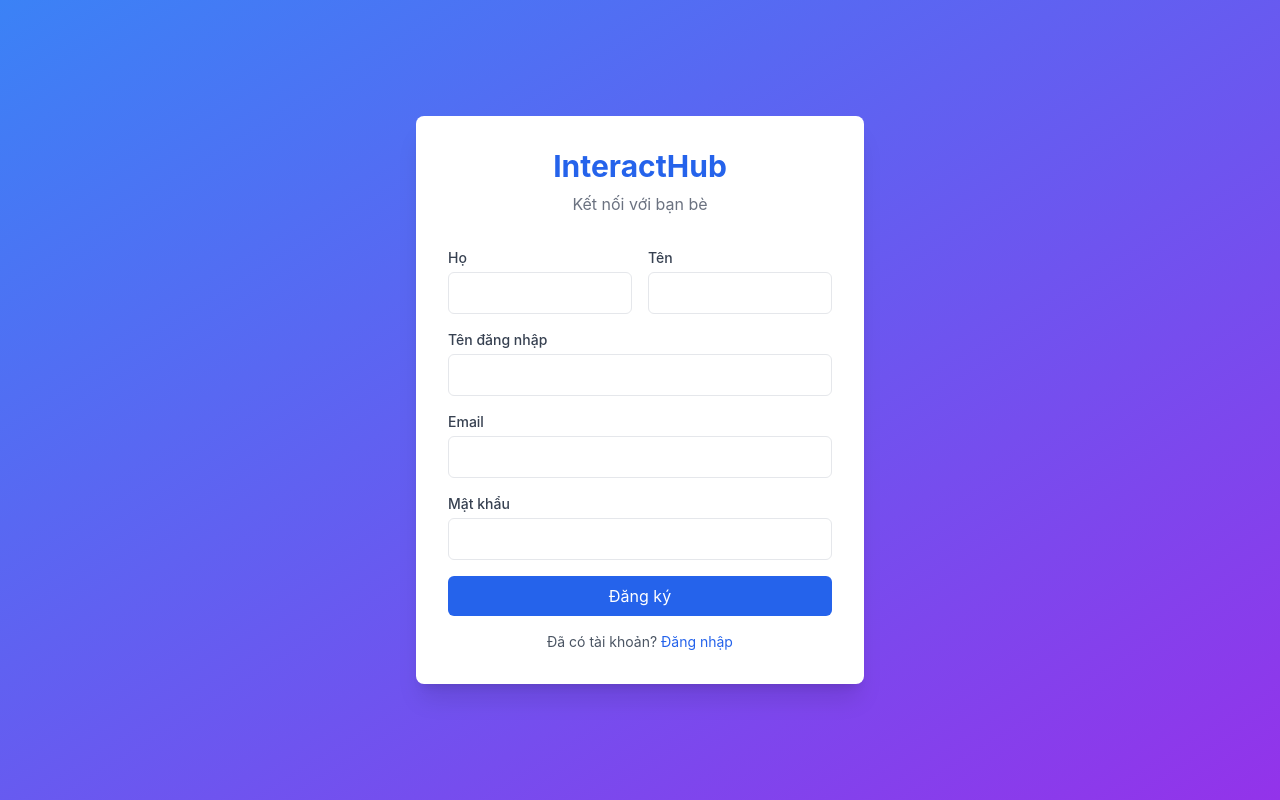
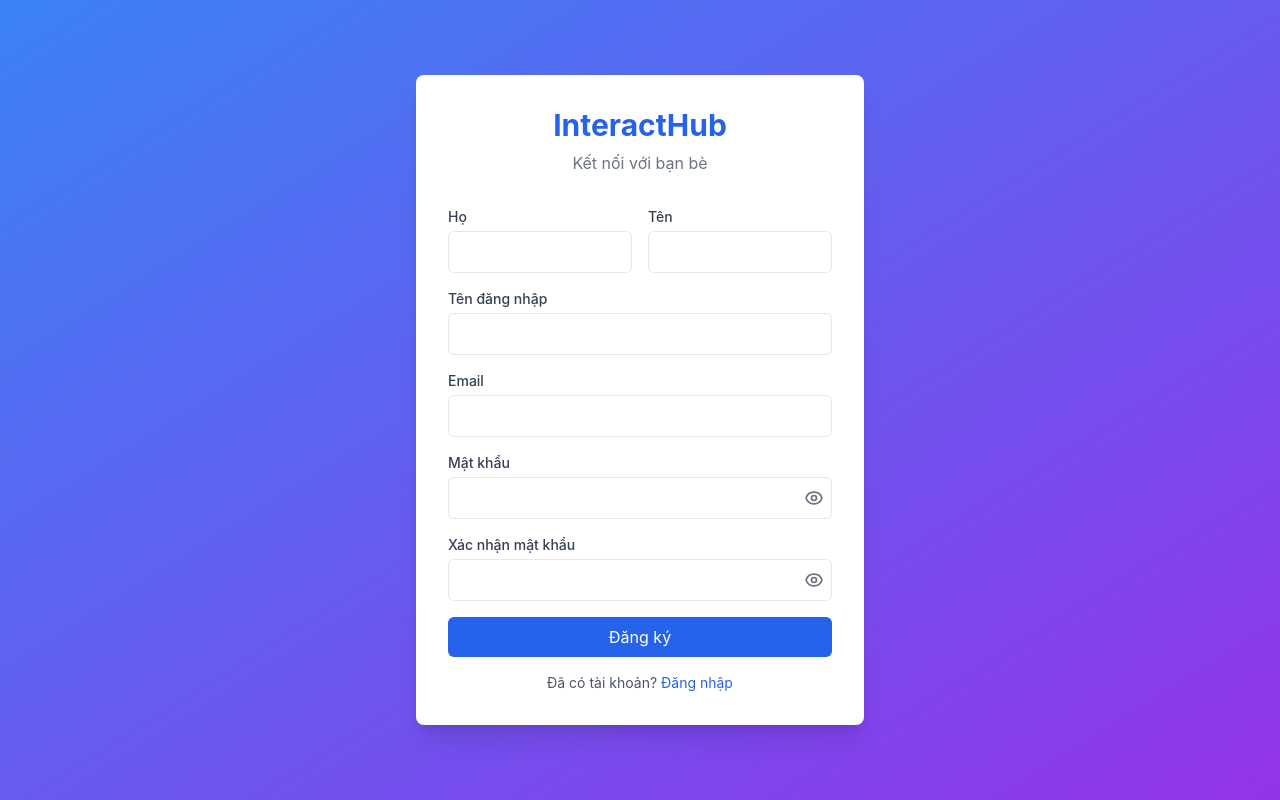
Before and after one commit to maitrungnam007/web-social-app, a React (Vite) app in the folder frontend/client/: page /register in a window 1280 px wide. Built offline with nearby package versions, Linux system fonts and the light colour scheme.

Commit message:
update Auth

```diff
--- a/frontend/client/src/App.tsx
+++ b/frontend/client/src/App.tsx
@@ -1,4 +1,5 @@
 import { BrowserRouter, Routes, Route, Navigate } from 'react-router-dom'
+import { Toaster } from 'react-hot-toast'
 import { AuthProvider, useAuth } from './contexts/AuthContext'
 import MainLayout from './layouts/MainLayout'
 import AuthLayout from './layouts/AuthLayout'
@@ -68,6 +69,28 @@ function App() {
     <BrowserRouter>
       <AuthProvider>
         <AppRoutes />
+        <Toaster
+          position="top-center"
+          toastOptions={{
+            duration: 1000,
+            style: {
+              background: '#333',
+              color: '#fff',
+            },
+            success: {
+              style: {
+                background: '#10b981',
+              },
+              duration: 1000,
+            },
+            error: {
+              style: {
+                background: '#ef4444',
+              },
+              duration: 3000,
+            },
+          }}
+        />
       </AuthProvider>
     </BrowserRouter>
   )
--- a/frontend/client/src/components/Navbar.tsx
+++ b/frontend/client/src/components/Navbar.tsx
@@ -1,8 +1,38 @@
 import { Link } from 'react-router-dom'
+import toast from 'react-hot-toast'
 import { useAuth } from '../contexts/AuthContext'
 
 export default function Navbar() {
   const { user, logout } = useAuth()
+
+  const handleLogout = () => {
+    // Dismiss tất cả toast cũ trước khi hiện toast mới
+    toast.dismiss()
+
+    toast((t) => (
+      <div className="flex flex-col gap-2">
+        <p className="font-medium">Bạn có chắc chắn muốn đăng xuất không?</p>
+        <div className="flex gap-2">
+          <button
+            onClick={() => {
+              toast.dismiss(t.id)
+              logout()
+              toast.success('Đăng xuất thành công!')
+            }}
+            className="px-3 py-1 bg-red-500 text-white rounded hover:bg-red-600"
+          >
+            Đăng xuất
+          </button>
+          <button
+            onClick={() => toast.dismiss(t.id)}
+            className="px-3 py-1 bg-gray-200 text-gray-700 rounded hover:bg-gray-300"
+          >
+            Hủy
+          </button>
+        </div>
+      </div>
+    ), { duration: Infinity, id: 'logout-confirm' })
+  }
 
   return (
     <nav className="fixed top-0 left-0 right-0 bg-white shadow-md z-50">
@@ -45,7 +75,7 @@ export default function Navbar() {
             </Link>
 
             <button
-              onClick={logout}
+              onClick={handleLogout}
               className="text-gray-600 hover:text-red-600 p-2"
             >
               <svg className="w-6 h-6" fill="none" stroke="currentColor" viewBox="0 0 24 24">
--- a/frontend/client/src/pages/Login.tsx
+++ b/frontend/client/src/pages/Login.tsx
@@ -1,25 +1,31 @@
 import { useState } from 'react'
 import { Link, useNavigate } from 'react-router-dom'
+import toast from 'react-hot-toast'
 import { useAuth } from '../contexts/AuthContext'
 
 export default function Login() {
   const [username, setUsername] = useState('')
   const [password, setPassword] = useState('')
-  const [error, setError] = useState('')
+  const [showPassword, setShowPassword] = useState(false)
   const [loading, setLoading] = useState(false)
   const { login } = useAuth()
   const navigate = useNavigate()
 
   const handleSubmit = async (e: React.FormEvent) => {
     e.preventDefault()
-    setError('')
     setLoading(true)
 
     try {
       await login(username, password)
+      toast.success('Đăng nhập thành công!')
+      setTimeout(() => {
         navigate('/')
-    } catch (err) {
-      setError('Tên đăng nhập hoặc mật khẩu không đúng')
+      }, 1000)
+    } catch (err: any) {
+      const errorMessage = err.response?.data?.message
+        || err.message
+        || 'Tên đăng nhập hoặc mật khẩu không đúng'
+      toast.error(errorMessage)
     } finally {
       setLoading(false)
     }
@@ -27,7 +33,6 @@ export default function Login() {
 
   return (
     <form onSubmit={handleSubmit} className="space-y-4">
-      {error && <div className="text-red-500 text-sm">{error}</div>}
 
       <div>
         <label className="block text-sm font-medium text-gray-700">Tên đăng nhập</label>
@@ -42,13 +47,31 @@ export default function Login() {
 
       <div>
         <label className="block text-sm font-medium text-gray-700">Mật khẩu</label>
+        <div className="relative">
           <input
-          type="password"
+            type={showPassword ? 'text' : 'password'}
             value={password}
             onChange={(e) => setPassword(e.target.value)}
-          className="mt-1 block w-full px-3 py-2 border rounded-md focus:ring-blue-500 focus:border-blue-500"
+            className="mt-1 block w-full px-3 py-2 border rounded-md focus:ring-blue-500 focus:border-blue-500 pr-10"
             required
           />
+          <button
+            type="button"
+            onClick={() => setShowPassword(!showPassword)}
+            className="absolute right-2 top-1/2 -translate-y-1/2 text-gray-500 hover:text-gray-700"
+          >
+            {showPassword ? (
+              <svg className="w-5 h-5" fill="none" stroke="currentColor" viewBox="0 0 24 24">
+                <path strokeLinecap="round" strokeLinejoin="round" strokeWidth={2} d="M13.875 18.825A10.05 10.05 0 0112 19c-4.478 0-8.268-2.943-9.543-7a9.97 9.97 0 011.563-3.029m5.858.908a3 3 0 114.243 4.243M9.878 9.878l4.242 4.242M9.88 9.88l-3.29-3.29m7.532 7.532l3.29 3.29M3 3l3.59 3.59m0 0A9.953 9.953 0 0112 5c4.478 0 8.268 2.943 9.543 7a10.025 10.025 0 01-4.132 5.411m0 0L21 21" />
+              </svg>
+            ) : (
+              <svg className="w-5 h-5" fill="none" stroke="currentColor" viewBox="0 0 24 24">
+                <path strokeLinecap="round" strokeLinejoin="round" strokeWidth={2} d="M15 12a3 3 0 11-6 0 3 3 0 016 0z" />
+                <path strokeLinecap="round" strokeLinejoin="round" strokeWidth={2} d="M2.458 12C3.732 7.943 7.523 5 12 5c4.478 0 8.268 2.943 9.542 7-1.274 4.057-5.064 7-9.542 7-4.477 0-8.268-2.943-9.542-7z" />
+              </svg>
+            )}
+          </button>
+        </div>
       </div>
 
       <button
--- a/frontend/client/src/pages/Register.tsx
+++ b/frontend/client/src/pages/Register.tsx
@@ -1,38 +1,56 @@
 import { useState } from 'react'
 import { Link, useNavigate } from 'react-router-dom'
+import toast from 'react-hot-toast'
 import { useAuth } from '../contexts/AuthContext'
 
 export default function Register() {
   const [username, setUsername] = useState('')
   const [email, setEmail] = useState('')
   const [password, setPassword] = useState('')
+  const [confirmPassword, setConfirmPassword] = useState('')
   const [firstName, setFirstName] = useState('')
   const [lastName, setLastName] = useState('')
-  const [error, setError] = useState('')
+  const [showPassword, setShowPassword] = useState(false)
+  const [showConfirmPassword, setShowConfirmPassword] = useState(false)
   const [loading, setLoading] = useState(false)
   const { register } = useAuth()
   const navigate = useNavigate()
 
   const handleSubmit = async (e: React.FormEvent) => {
     e.preventDefault()
-    setError('')
+
+    // Validate confirmPassword
+    if (password !== confirmPassword) {
+      toast.error('Mật khẩu xác nhận không khớp')
+      return
+    }
+
     setLoading(true)
 
     try {
       await register(username, email, password, firstName, lastName)
+      toast.success('Đăng ký thành công!')
+      setTimeout(() => {
         navigate('/')
+      }, 1000)
     } catch (err: any) {
-      // Hiển thị lỗi từ API response
-      const errorMessage = err.response?.data?.message
-        || err.message
-        || 'Đăng ký thất bại. Vui lòng thử lại.'
+      // Xử lý lỗi validation từ ASP.NET Core model binding
+      const response = err.response?.data
 
-      // Nếu có danh sách lỗi chi tiết
-      const errors = err.response?.data?.errors
-      if (errors && errors.length > 0) {
-        setError(`${errorMessage}: ${errors.join(', ')}`)
+      if (response?.errors) {
+        // Kiểm tra xem errors là object (ASP.NET Core) hay array (ApiResponse)
+        if (Array.isArray(response.errors)) {
+          // ApiResponse format: errors là array
+          toast.error(response.errors.join(', '))
         } else {
-        setError(errorMessage)
+          // ASP.NET Core validation format: { Field: ["message"] }
+          const errorMessages = Object.values(response.errors as Record<string, string[]>).flat().join(', ')
+          toast.error(errorMessages)
+        }
+      } else if (response?.message) {
+        toast.error(response.message)
+      } else {
+        toast.error('Đăng ký thất bại. Vui lòng thử lại.')
       }
     } finally {
       setLoading(false)
@@ -41,7 +59,6 @@ export default function Register() {
 
   return (
     <form onSubmit={handleSubmit} className="space-y-4">
-      {error && <div className="text-red-500 text-sm">{error}</div>}
 
       <div className="grid grid-cols-2 gap-4">
         <div>
@@ -88,14 +105,62 @@ export default function Register() {
 
       <div>
         <label className="block text-sm font-medium text-gray-700">Mật khẩu</label>
+        <div className="relative">
           <input
-          type="password"
+            type={showPassword ? 'text' : 'password'}
             value={password}
             onChange={(e) => setPassword(e.target.value)}
-          className="mt-1 block w-full px-3 py-2 border rounded-md focus:ring-blue-500 focus:border-blue-500"
+            className="mt-1 block w-full px-3 py-2 border rounded-md focus:ring-blue-500 focus:border-blue-500 pr-10"
             required
             minLength={6}
           />
+          <button
+            type="button"
+            onClick={() => setShowPassword(!showPassword)}
+            className="absolute right-2 top-1/2 -translate-y-1/2 text-gray-500 hover:text-gray-700"
+          >
+            {showPassword ? (
+              <svg className="w-5 h-5" fill="none" stroke="currentColor" viewBox="0 0 24 24">
+                <path strokeLinecap="round" strokeLinejoin="round" strokeWidth={2} d="M13.875 18.825A10.05 10.05 0 0112 19c-4.478 0-8.268-2.943-9.543-7a9.97 9.97 0 011.563-3.029m5.858.908a3 3 0 114.243 4.243M9.878 9.878l4.242 4.242M9.88 9.88l-3.29-3.29m7.532 7.532l3.29 3.29M3 3l3.59 3.59m0 0A9.953 9.953 0 0112 5c4.478 0 8.268 2.943 9.543 7a10.025 10.025 0 01-4.132 5.411m0 0L21 21" />
+              </svg>
+            ) : (
+              <svg className="w-5 h-5" fill="none" stroke="currentColor" viewBox="0 0 24 24">
+                <path strokeLinecap="round" strokeLinejoin="round" strokeWidth={2} d="M15 12a3 3 0 11-6 0 3 3 0 016 0z" />
+                <path strokeLinecap="round" strokeLinejoin="round" strokeWidth={2} d="M2.458 12C3.732 7.943 7.523 5 12 5c4.478 0 8.268 2.943 9.542 7-1.274 4.057-5.064 7-9.542 7-4.477 0-8.268-2.943-9.542-7z" />
+              </svg>
+            )}
+          </button>
+        </div>
+      </div>
+
+      <div>
+        <label className="block text-sm font-medium text-gray-700">Xác nhận mật khẩu</label>
+        <div className="relative">
+          <input
+            type={showConfirmPassword ? 'text' : 'password'}
+            value={confirmPassword}
+            onChange={(e) => setConfirmPassword(e.target.value)}
+            className="mt-1 block w-full px-3 py-2 border rounded-md focus:ring-blue-500 focus:border-blue-500 pr-10"
+            required
+            minLength={6}
+          />
+          <button
+            type="button"
+            onClick={() => setShowConfirmPassword(!showConfirmPassword)}
+            className="absolute right-2 top-1/2 -translate-y-1/2 text-gray-500 hover:text-gray-700"
+          >
+            {showConfirmPassword ? (
+              <svg className="w-5 h-5" fill="none" stroke="currentColor" viewBox="0 0 24 24">
+                <path strokeLinecap="round" strokeLinejoin="round" strokeWidth={2} d="M13.875 18.825A10.05 10.05 0 0112 19c-4.478 0-8.268-2.943-9.543-7a9.97 9.97 0 011.563-3.029m5.858.908a3 3 0 114.243 4.243M9.878 9.878l4.242 4.242M9.88 9.88l-3.29-3.29m7.532 7.532l3.29 3.29M3 3l3.59 3.59m0 0A9.953 9.953 0 0112 5c4.478 0 8.268 2.943 9.543 7a10.025 10.025 0 01-4.132 5.411m0 0L21 21" />
+              </svg>
+            ) : (
+              <svg className="w-5 h-5" fill="none" stroke="currentColor" viewBox="0 0 24 24">
+                <path strokeLinecap="round" strokeLinejoin="round" strokeWidth={2} d="M15 12a3 3 0 11-6 0 3 3 0 016 0z" />
+                <path strokeLinecap="round" strokeLinejoin="round" strokeWidth={2} d="M2.458 12C3.732 7.943 7.523 5 12 5c4.478 0 8.268 2.943 9.542 7-1.274 4.057-5.064 7-9.542 7-4.477 0-8.268-2.943-9.542-7z" />
+              </svg>
+            )}
+          </button>
+        </div>
       </div>
 
       <button
```
Also changed, not shown: frontend/client/package.json (+12 -11 lines), 2 other files (tests, documents, lock files or other folders). Lines whose indentation alone changed are shown as unchanged.
